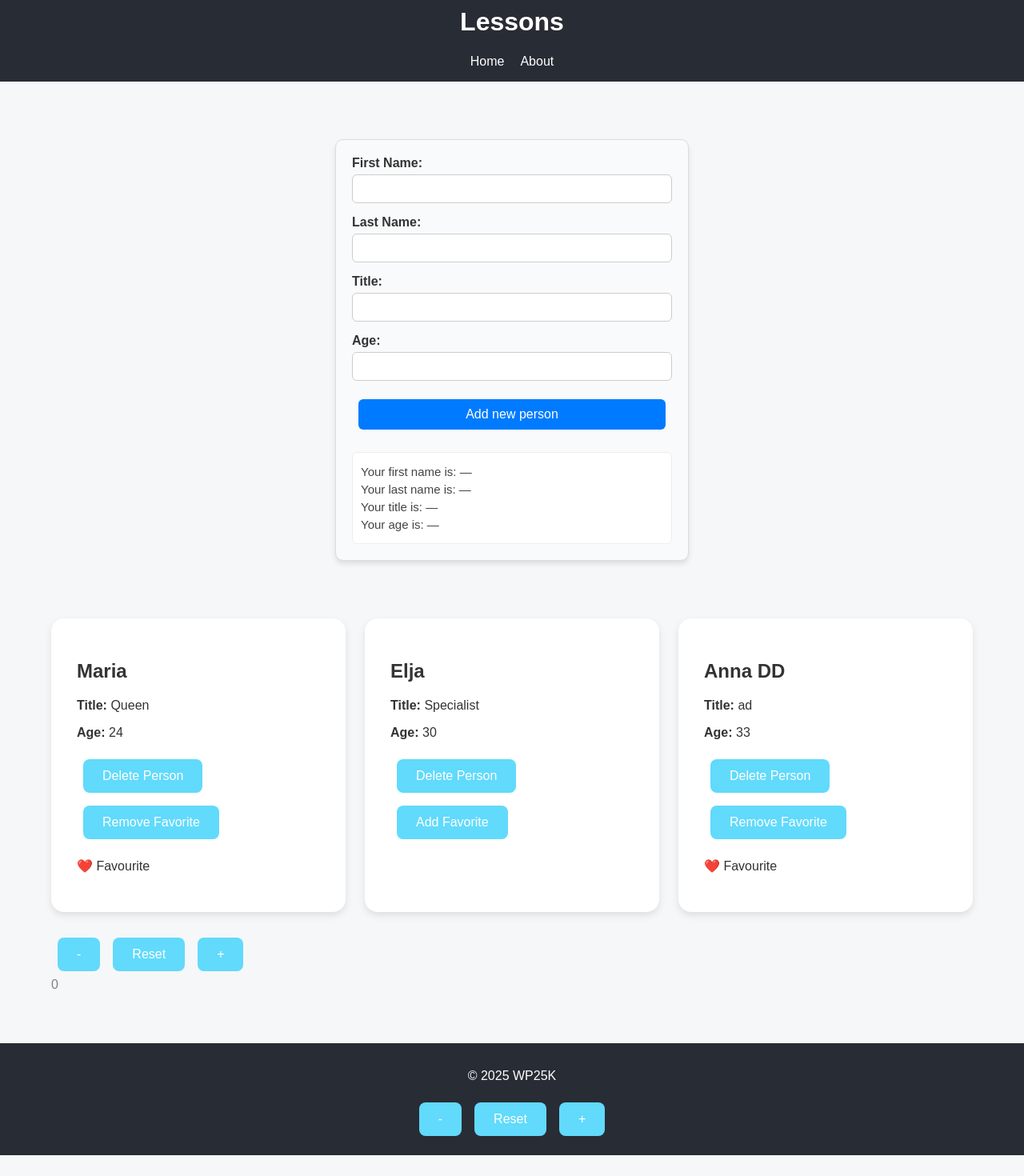
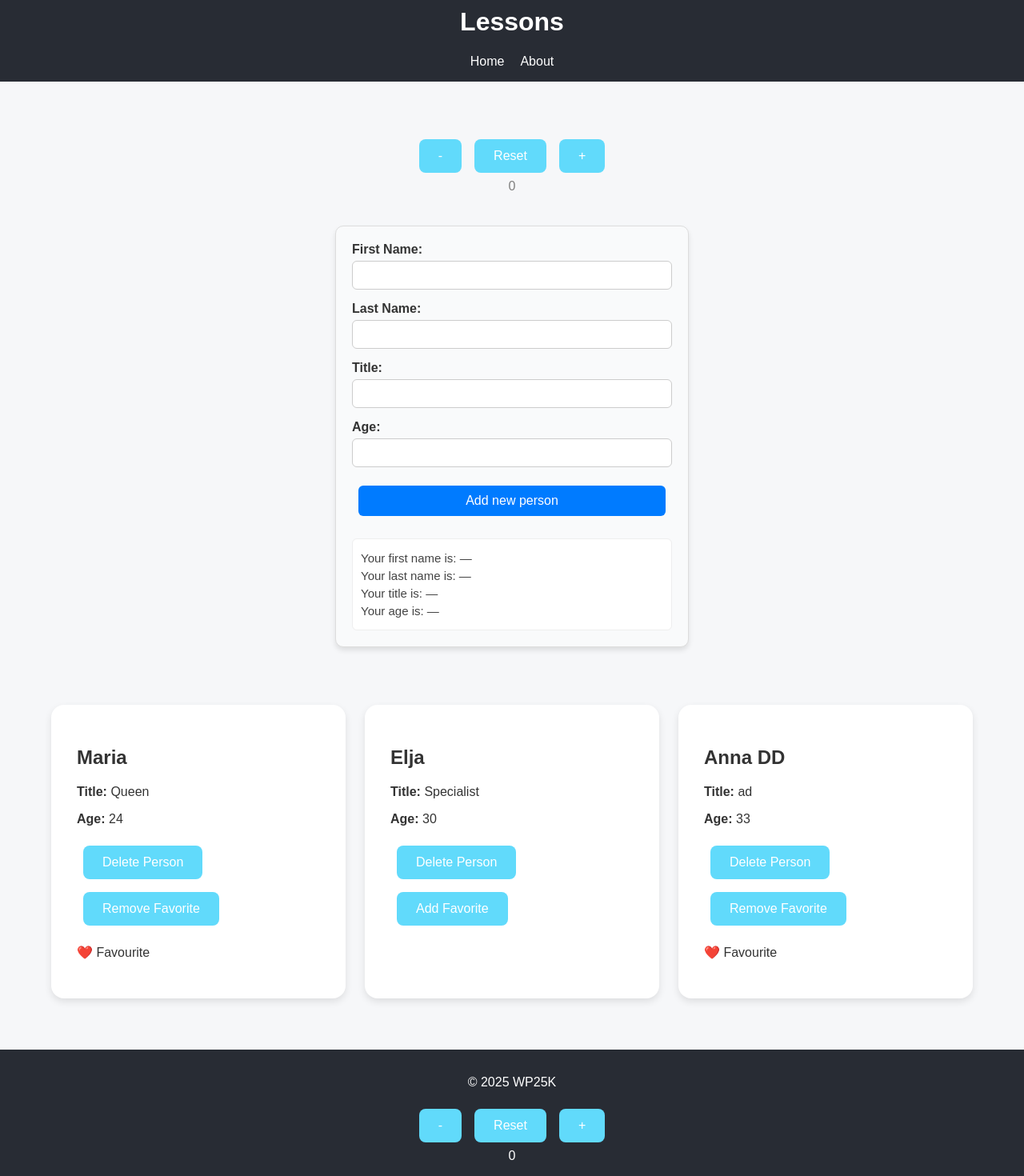
Before and after one commit to Nyukaa/ReactLessons, a React (Vite) app in the folder Lessons/: page / in a window 1280 px wide. Shown: the part 28-1498 px from the top of the page at 80% size. Before the commit the page ends 1472 px from the top, so only its background shows below. Built offline with nearby package versions, Linux system fonts and the light colour scheme; data requests are answered from the project's data file.

Commit message:
added to footer count component

```diff
--- a/Lessons/src/App.css
+++ b/Lessons/src/App.css
@@ -37,6 +37,11 @@ button {
   max-width: 1200px;
   margin: 0 auto;
 }
+
+.counter-container {
+  text-align: center;
+  margin-top: 2rem;
+}
 .person-card {
   background: white;
   border-radius: 1rem;
--- a/Lessons/src/App.jsx
+++ b/Lessons/src/App.jsx
@@ -5,10 +5,21 @@ import Home from "./Home";
 import About from "./About";
 import Layout from "./Layout";
 import ErrorPage from "./components/ErrorPage";
+import useCounter from "./hooks/useCounter";
+function App() {
+  const { count, increment, decrement, reset, color } = useCounter();
   const router = createBrowserRouter([
     {
       path: "/",
-    element: <Layout />,
+      element: (
+        <Layout
+          count={count}
+          increment={increment}
+          decrement={decrement}
+          reset={reset}
+          color={color}
+        />
+      ),
       children: [
         { path: "/", element: <Home /> },
         { path: "/about", element: <About /> },
@@ -17,7 +28,6 @@ const router = createBrowserRouter([
     },
   ]);
 
-function App() {
   return (
     <RouterProvider router={router} />
 
--- a/Lessons/src/Home.jsx
+++ b/Lessons/src/Home.jsx
@@ -63,6 +63,15 @@ function Home() {
 
   return (
     <div className="app">
+      <div className="counter-container">
+        <Counter
+          count={count}
+          increment={increment}
+          decrement={decrement}
+          reset={reset}
+          color={color}
+        />
+      </div>
       <CardForm_M
         formData={formData}
         setFormData={setFormData}
@@ -78,25 +87,7 @@ function Home() {
             onDeleteHandler={handleDelete}
           />
         ))}
-
-        {/* <button onClick={handleClick}>Add Person</button> */}
-
-        <Counter
-          count={count}
-          increment={increment}
-          decrement={decrement}
-          reset={reset}
-          color={color}
-        />
       </main>
-
-      {/* <Footer
-        count={count}
-        increment={increment}
-        decrement={decrement}
-        reset={reset}
-        color={color}
-      /> */}
     </div>
   );
 }
--- a/Lessons/src/Layout.jsx
+++ b/Lessons/src/Layout.jsx
@@ -1,14 +1,20 @@
 import Footer from "./components/Footer";
 import Header from "./components/Header";
 import { Outlet } from "react-router-dom";
-function Layout({ children }) {
+function Layout({ count, increment, decrement, reset, color }) {
   return (
     <div>
       <Header />
       <main className="main-layout">
         <Outlet /> {/* <-- This renders the child routes */}
       </main>
-      <Footer />
+      <Footer
+        count={count}
+        increment={increment}
+        decrement={decrement}
+        reset={reset}
+        color={color}
+      />
     </div>
   );
 }
--- a/Lessons/src/components/Footer.jsx
+++ b/Lessons/src/components/Footer.jsx
@@ -9,7 +9,7 @@ function Footer({ count, increment, decrement, reset, color }) {
         increment={increment}
         decrement={decrement}
         reset={reset}
-        color={color}
+        color="white"
       />
     </footer>
   );
```
Also changed, not shown: Lessons/db.json (added, +35 -0 lines). Lines whose indentation alone changed are shown as unchanged.
